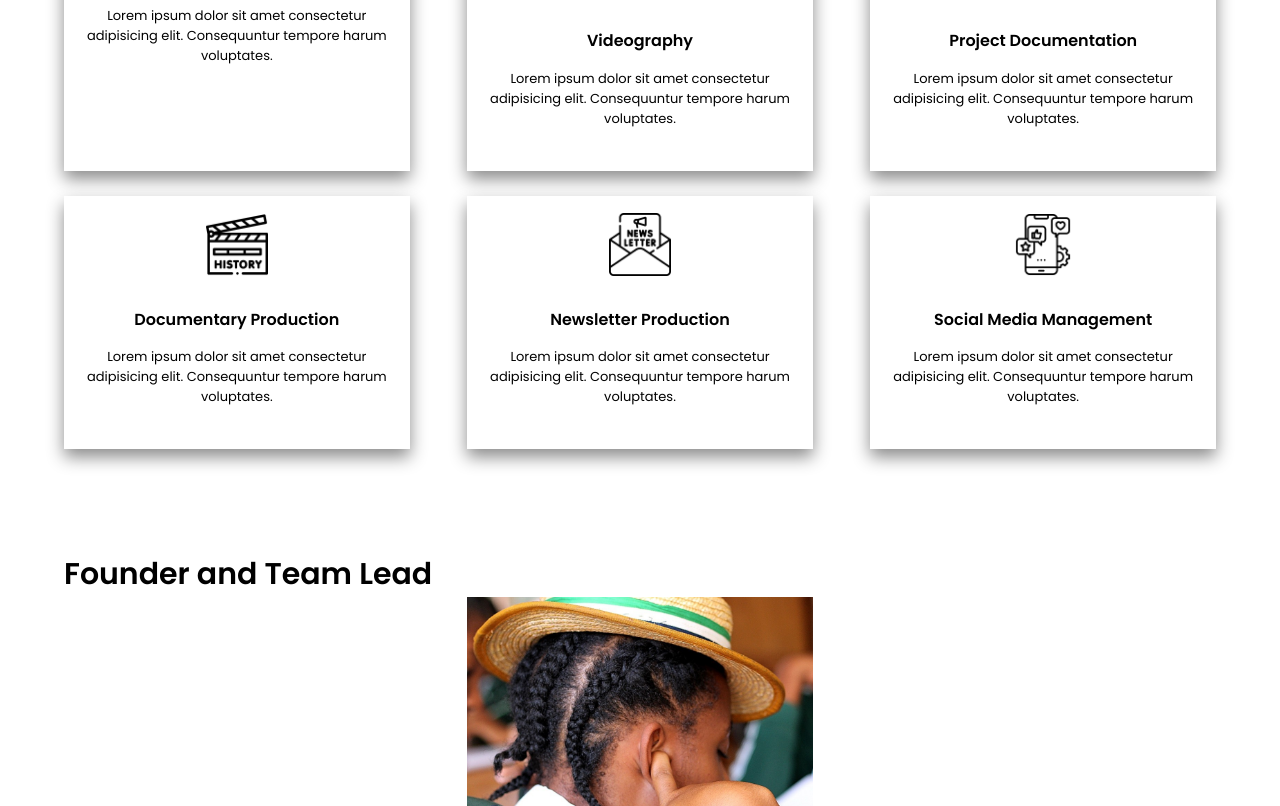
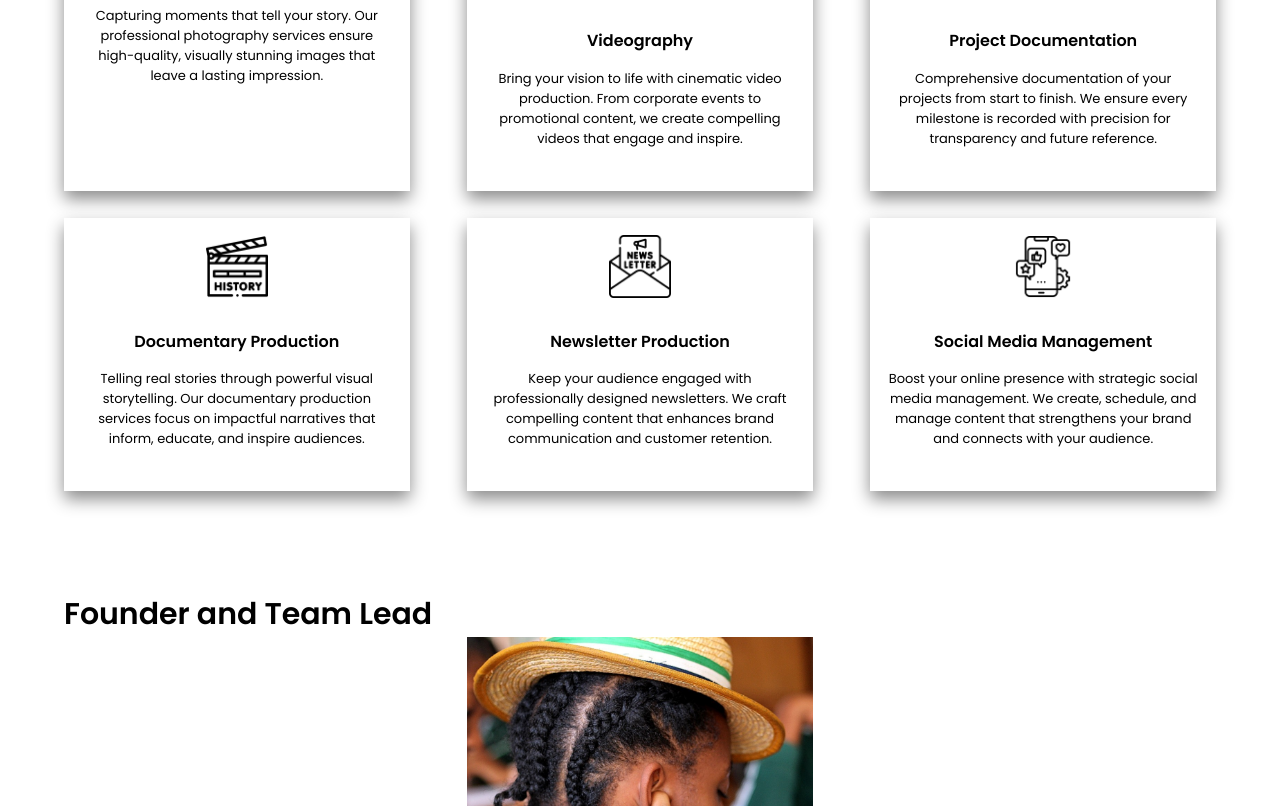
Before and after one commit to Dylanrusere/Hu-Mambo, a plain HTML site: page about.html in a window 1280 px wide. Shown: the part 903-1709 px from the top of the page. Drawn offline with Linux system fonts and the light colour scheme.

Commit message:
services text done

```diff
--- a/about.html
+++ b/about.html
@@ -60,37 +60,37 @@
                 <div class="service_card_container">
                     <img class="service_card_img" src="./assets/icons/photography.png" alt="">
                     <p class="service_card_head">Photography</p>
-                    <p class="service_card_par">Lorem ipsum dolor sit amet consectetur adipisicing elit. Consequuntur tempore harum voluptates.</p>
+                    <p class="service_card_par">Capturing moments that tell your story. Our professional photography services ensure high-quality, visually stunning images that leave a lasting impression.</p>
                 </div>
 
                 <div class="service_card_container">
                     <img class="service_card_img" src="./assets/icons/camera.png" alt="">
                     <p class="service_card_head">Videography</p>
-                    <p class="service_card_par">Lorem ipsum dolor sit amet consectetur adipisicing elit. Consequuntur tempore harum voluptates.</p>
+                    <p class="service_card_par">Bring your vision to life with cinematic video production. From corporate events to promotional content, we create compelling videos that engage and inspire.</p>
                 </div>
 
                 <div class="service_card_container">
                     <img class="service_card_img" src="./assets/icons/project.png" alt="">
                     <p class="service_card_head">Project Documentation</p>
-                    <p class="service_card_par">Lorem ipsum dolor sit amet consectetur adipisicing elit. Consequuntur tempore harum voluptates.</p>
+                    <p class="service_card_par">Comprehensive documentation of your projects from start to finish. We ensure every milestone is recorded with precision for transparency and future reference.</p>
                 </div>
 
                 <div class="service_card_container">
                     <img class="service_card_img" src="./assets/icons/documentary.png" alt="">
                     <p class="service_card_head">Documentary Production</p>
-                    <p class="service_card_par">Lorem ipsum dolor sit amet consectetur adipisicing elit. Consequuntur tempore harum voluptates.</p>
+                    <p class="service_card_par">Telling real stories through powerful visual storytelling. Our documentary production services focus on impactful narratives that inform, educate, and inspire audiences.</p>
                 </div>
 
                 <div class="service_card_container">
                     <img class="service_card_img" src="./assets/icons/newsletter.png" alt="">
                     <p class="service_card_head">Newsletter Production</p>
-                    <p class="service_card_par">Lorem ipsum dolor sit amet consectetur adipisicing elit. Consequuntur tempore harum voluptates.</p>
+                    <p class="service_card_par">Keep your audience engaged with professionally designed newsletters. We craft compelling content that enhances brand communication and customer retention.</p>
                 </div>
 
                 <div class="service_card_container">
                     <img class="service_card_img" src="./assets/icons/social-media.png" alt="">
                     <p class="service_card_head">Social Media Management</p>
-                    <p class="service_card_par">Lorem ipsum dolor sit amet consectetur adipisicing elit. Consequuntur tempore harum voluptates.</p>
+                    <p class="service_card_par">Boost your online presence with strategic social media management. We create, schedule, and manage content that strengthens your brand and connects with your audience.</p>
                 </div>
             </div>
         </div>
```
